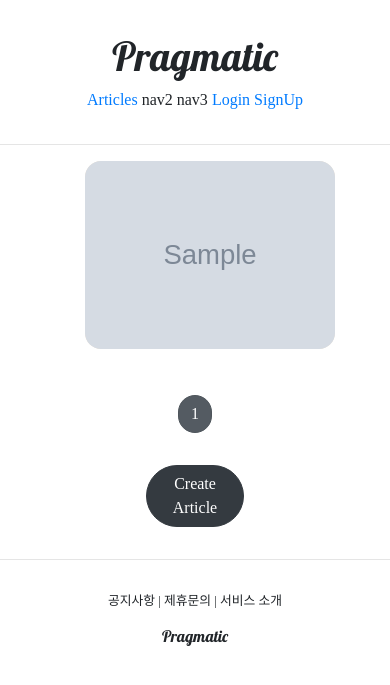
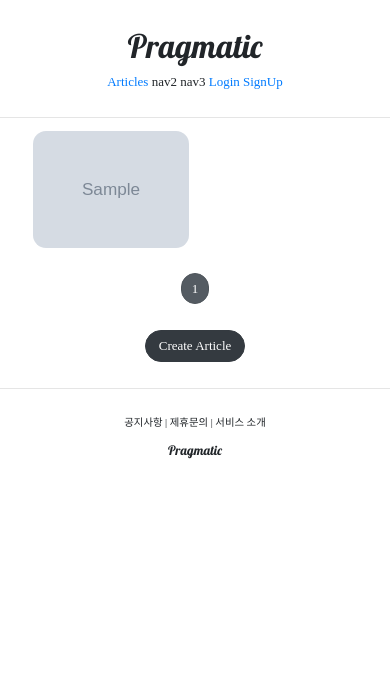
Before and after one commit to Lks9172/Pinterest, a Django app: page /articles/list/ in a window 390 px wide. Shown: the top 685 px of the page. Run offline with Django 3.2, Linux system fonts and the light colour scheme; tables that the repository leaves empty hold one stand-in row (values such as "Sample post"); grey boxes marked "Sample" are stand-in pictures; some libraries are stand-ins or nearby versions.

Commit message:
39. 모바일 디버깅, 반응형 레이아웃 구현

```diff
--- a/articleapp/templates/articleapp/list.html
+++ b/articleapp/templates/articleapp/list.html
@@ -4,9 +4,18 @@
 {% block content %}
 
     <style>
+
+        .container {
+            padding: 0;
+            margin: 0 auto;
+        }
+
+        .container a {
+            width: 40%;
+            max-width: 250px;
+        }
+
         .container div {
-          width: 250px;
-          background-color: antiquewhite;
           display: flex;
           justify-content: center;
           align-items: center;
@@ -36,7 +45,7 @@
     {%  include 'snippets/pagination.html' with page_obj=page_obj %}
 
     <div style="text-align: center">
-        <a href="{% url 'articleapp:create'%}" class="btn btn-dark rounded-pill col-3 mt-3 mb-3">
+        <a href="{% url 'articleapp:create'%}" class="btn btn-dark rounded-pill mt-3 mb-3 px-3">
             Create Article
         </a>
 
--- a/pragmatic/settings.py
+++ b/pragmatic/settings.py
@@ -41,7 +41,7 @@ SECRET_KEY = env('SECRET_KEY')
 # SECURITY WARNING: don't run with debug turned on in production!
 DEBUG = True
 
-ALLOWED_HOSTS = []
+ALLOWED_HOSTS = ['*']
 
 
 # Application definition
--- a/static/base.css
+++ b/static/base.css
@@ -15,3 +15,9 @@
     text-align : center;
     margin: 2rem 0;
 }
+
+@media screen and (max-width:500px) {
+    html {
+        font-size: 13px;
+    }
+}
--- a/static/js/magicgrid.js
+++ b/static/js/magicgrid.js
@@ -277,7 +277,7 @@ MagicGrid.prototype.listen = function listen () {
 let magicGrid = new MagicGrid({
   container: '.container',
   animate: true,
-  gutter: 30,
+  gutter: 12,
   static: true,
   useMin: true
 });
--- a/templates/head.html
+++ b/templates/head.html
@@ -2,6 +2,7 @@
 
 <head>
     <meta charset="UTF-8">
+    <meta name="viewport" content="width=device-width, initial-scale=1, shrink-to-fit=no">
     <title>Pragmatic</title>
 
     <!-- BOOTSTRAP LINK -->
```
